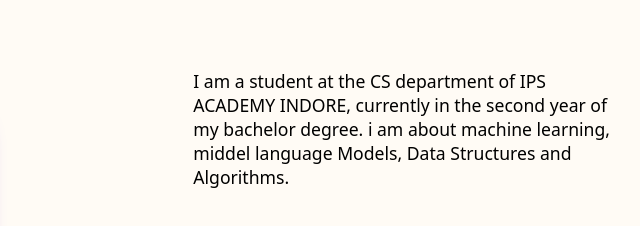
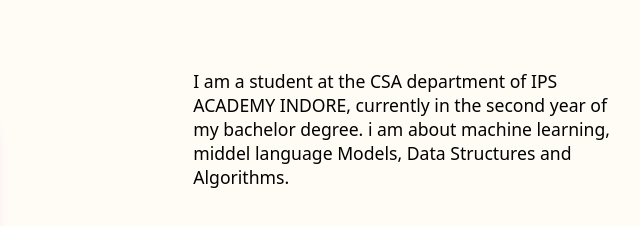
Before and after one commit to h4rshh9/my_portfolio, a plain HTML site: page index.html in a window 1280 px wide. Shown: the part 938-1164 px from the top of the page, 444-1084 px from the left. Drawn offline with nearby package versions, Linux system fonts and the light colour scheme; some packages are replaced by stand-ins of ours; a script that the page names is missing.

Commit message:
Update index.html

```diff
--- a/index.html
+++ b/index.html
@@ -83,7 +83,7 @@
             <div class="main-about-inner">
                 <div class="main-about-image"><img src="assets/IMG/skill.jpg    " alt="author"></div>
                 <div class="main-about-text">
-                    <p>I am a student at the CS department of IPS ACADEMY INDORE, currently in the second year of my bachelor degree. i am about machine learning, middel language Models, Data Structures and Algorithms.</p>
+                    <p>I am a student at the CSA department of IPS ACADEMY INDORE, currently in the second year of my bachelor degree. i am about machine learning, middel language Models, Data Structures and Algorithms.</p>
                     <div class="main-about-text-inner">
                         <p><span>Email :</span> hmewara966@gmail.com</p>
                         <p><span>phone :</span> 9024957735</p>
```
